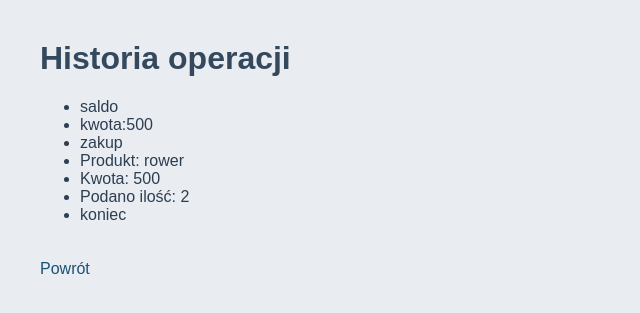
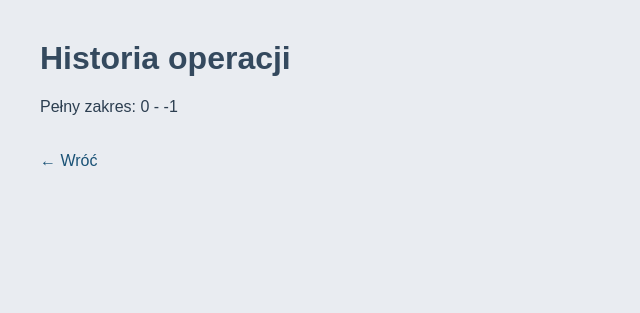
Before and after one commit to ktrybek/python_zadania, a Flask app: page /historia/ in a window 1280 px wide. Shown: the top 313 px of the page, without its empty margins (0-640 px from the left). Run offline with Flask 3, Linux system fonts and the light colour scheme.

Commit message:
zadanie flask part 2

```diff
--- a/main.py
+++ b/main.py
@@ -1,100 +1,97 @@
 from flask import Flask, render_template, request, redirect, url_for
 import os
+import ast
 
 app = Flask(__name__)
 
-plik_magazyn = 'Magazyn.txt'
-plik_saldo = 'Saldo_konta.txt'
-plik_przeglad = 'Przegląd.txt'
+PLIK_SALDO = "saldo.txt"
+PLIK_MAGAZYN = "magazyn.txt"
+PLIK_HISTORIA = "historia.txt"
 
+def load_saldo():
+    if os.path.exists(PLIK_SALDO):
+        with open(PLIK_SALDO) as f:
+            return float(f.read())
+    return 0.0
 
-def save_to_file(plik, zawartosc):
-    with open(plik, 'w') as file:
-        file.write(str(zawartosc))
-
+def save_saldo(saldo):
+    with open(PLIK_SALDO, "w") as f:
+        f.write(str(saldo))
 
 def load_magazyn():
-    if os.path.exists(plik_magazyn):
-        with open(plik_magazyn, 'r') as file:
-            return eval(file.read())
+    if os.path.exists(PLIK_MAGAZYN):
+        with open(PLIK_MAGAZYN) as f:
+            return ast.literal_eval(f.read())
     return {}
 
+def save_magazyn(magazyn):
+    with open(PLIK_MAGAZYN, "w") as f:
+        f.write(str(magazyn))
 
-def load_saldo():
-    if os.path.exists(plik_saldo):
-        with open(plik_saldo, 'r') as file:
-            return float(file.read())
-    return 0.0
+def add_historia(entry):
+    with open(PLIK_HISTORIA, "a", encoding="utf-8") as f:
+        f.write(entry + "\n")
 
+def load_historia():
+    if os.path.exists(PLIK_HISTORIA):
+        with open(PLIK_HISTORIA, encoding="utf-8") as f:
+            return f.readlines()
+    return []
 
-def append_to_przeglad(entry):
-    with open(plik_przeglad, 'a', encoding='utf-8') as file:
-        file.write(entry + '\n')
+@app.route("/", methods=["GET", "POST"])
+def index():
+    saldo = load_saldo()
+    magazyn = load_magazyn()
 
-
-@app.route('/', methods=['GET', 'POST'])
-def index():
-    magazyn = load_magazyn()
-    saldo = load_saldo()
-
-    if request.method == 'POST':
-        form_type = request.form['form_type']
-
-        if form_type == 'zakup':
-            produkt = request.form['produkt']
-            cena = float(request.form['cena'])
-            ilosc = int(request.form['ilosc'])
+    if request.method == "POST":
+        if "zakup" in request.form:
+            nazwa = request.form["nazwa_zakup"]
+            cena = float(request.form["cena_zakup"])
+            ilosc = int(request.form["ilosc_zakup"])
             koszt = cena * ilosc
 
             if saldo >= koszt:
-                magazyn[produkt] = magazyn.get(produkt, {'kwota': 0, 'ilosc': 0})
-                magazyn[produkt]['kwota'] += koszt
-                magazyn[produkt]['ilosc'] += ilosc
                 saldo -= koszt
-                append_to_przeglad(f"zakup: {produkt}, {ilosc} szt., {koszt} zł")
+                magazyn[nazwa] = magazyn.get(nazwa, 0) + ilosc
+                add_historia(f"Zakup: {nazwa}, {ilosc} szt., {cena} zł/szt.")
             else:
-                return "Brak środków na zakup"
+                add_historia(f"Nieudany zakup: {nazwa} – brak środków")
+        elif "sprzedaz" in request.form:
+            nazwa = request.form["nazwa_sprzedaz"]
+            ilosc = int(request.form["ilosc_sprzedaz"])
+            if nazwa in magazyn and magazyn[nazwa] >= ilosc:
+                magazyn[nazwa] -= ilosc
+                # Sprzedaż po 1 zł / szt. (dla uproszczenia)
+                saldo += ilosc
+                add_historia(f"Sprzedaż: {nazwa}, {ilosc} szt.")
+            else:
+                add_historia(f"Nieudana sprzedaż: {nazwa} – brak w magazynie")
+        elif "saldo" in request.form:
+            wartosc = float(request.form["wartosc_saldo"])
+            saldo += wartosc
+            add_historia(f"Zmiana salda: {wartosc} zł")
 
-        elif form_type == 'sprzedaz':
-            produkt = request.form['produkt']
-            cena = float(request.form['cena'])
-            ilosc = int(request.form['ilosc'])
+        save_saldo(saldo)
+        save_magazyn(magazyn)
 
-            if produkt in magazyn and magazyn[produkt]['ilosc'] >= ilosc:
-                magazyn[produkt]['ilosc'] -= ilosc
-                przychod = cena * ilosc
-                magazyn[produkt]['kwota'] -= przychod
-                saldo += przychod
-                append_to_przeglad(f"sprzedaż: {produkt}, {ilosc} szt., {przychod} zł")
-            else:
-                return "Brak towaru lub za mała ilość"
+        return redirect(url_for("index"))
 
-        elif form_type == 'saldo':
-            wartosc = float(request.form['wartosc'])
-            komentarz = request.form['komentarz']
-            saldo += wartosc
-            append_to_przeglad(f"saldo: {wartosc}, komentarz: {komentarz}")
+    return render_template("index.html", saldo=saldo, magazyn=magazyn)
 
-        save_to_file(plik_magazyn, magazyn)
-        save_to_file(plik_saldo, saldo)
+@app.route("/historia/")
+@app.route("/historia/<int:start>/<int:end>/")
+def historia(start=None, end=None):
+    entries = load_historia()
+    zakres = (0, len(entries) - 1)
+    error = None
 
-        return redirect(url_for('index'))
+    if start is not None and end is not None:
+        if 0 <= start <= end < len(entries):
+            entries = entries[start:end+1]
+        else:
+            error = f"Nieprawidłowy zakres. Możliwy zakres to 0–{len(entries) - 1}"
 
-    return render_template('index.html', magazyn=magazyn, saldo=saldo)
+    return render_template("historia.html", entries=entries, error=error, zakres=zakres)
 
-
-@app.route('/historia/')
-@app.route('/historia/<int:line_from>/<int:line_to>/')
-def historia(line_from=None, line_to=None):
-    if os.path.exists(plik_przeglad):
-        with open(plik_przeglad, 'r', encoding='utf-8') as file:
-            entries = file.readlines()
-            if line_from is not None and line_to is not None:
-                entries = entries[line_from - 1:line_to]
-    else:
-        entries = []
-    return render_template('historia.html', entries=entries)
-
-
-if __name__ == '__main__':
+if __name__ == "__main__":
     app.run(debug=True)
--- a/templates/historia.html
+++ b/templates/historia.html
@@ -7,11 +7,18 @@
 </head>
 <body>
     <h1>Historia operacji</h1>
+
+    {% if error %}
+        <p style="color: red;">{{ error }}</p>
+    {% endif %}
+
     <ul>
         {% for entry in entries %}
-            <li>{{ entry }}</li>
+            <li>{{ loop.index0 }}: {{ entry.strip() }}</li>
         {% endfor %}
     </ul>
-    <a href="{{ url_for('index') }}">Powrót</a>
+
+    <p>Pełny zakres: {{ zakres[0] }} - {{ zakres[1] }}</p>
+    <a href="{{ url_for('index') }}">← Wróć</a>
 </body>
 </html>
```
